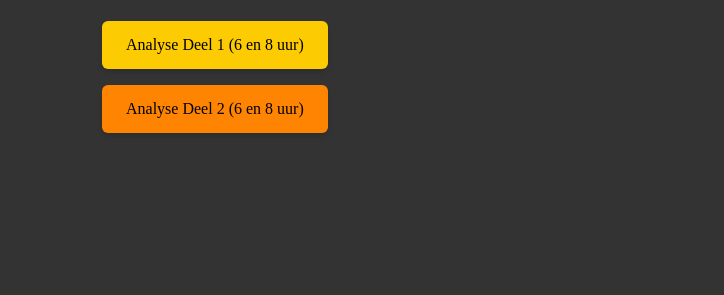
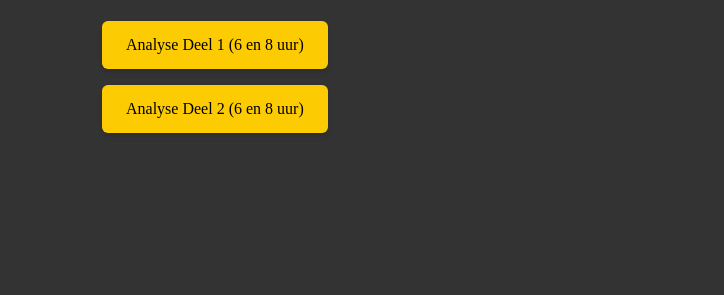
Before and after one commit to joennespreuwers/corkeys-archive, a website: page dist/index.html in a window 1280 px wide. Shown: the part 313-608 px from the top of the page, 0-724 px from the left. Drawn offline with Linux system fonts and the light colour scheme.

Commit message:
💄 Restyled buttons

```diff
--- a/dist/index.html
+++ b/dist/index.html
@@ -29,7 +29,7 @@
           </button>
         </a>
         <a href="./courses/math/analyse2-68u.html">
-          <button type="button" class="btn bg-orange hover:bg-yellow">
+          <button type="button" class="btn bg-yellow hover:bg-orange">
             Analyse Deel 2 (6 en 8 uur)
           </button>
         </a>
```
Also changed, not shown: dist/css/styles.css.
